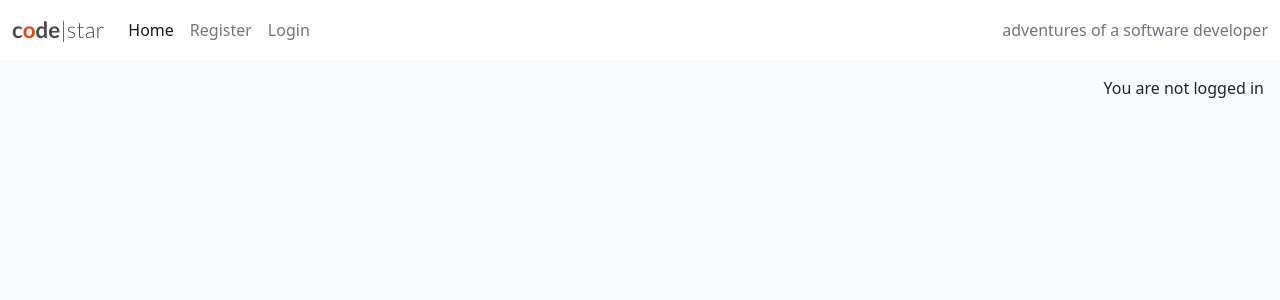
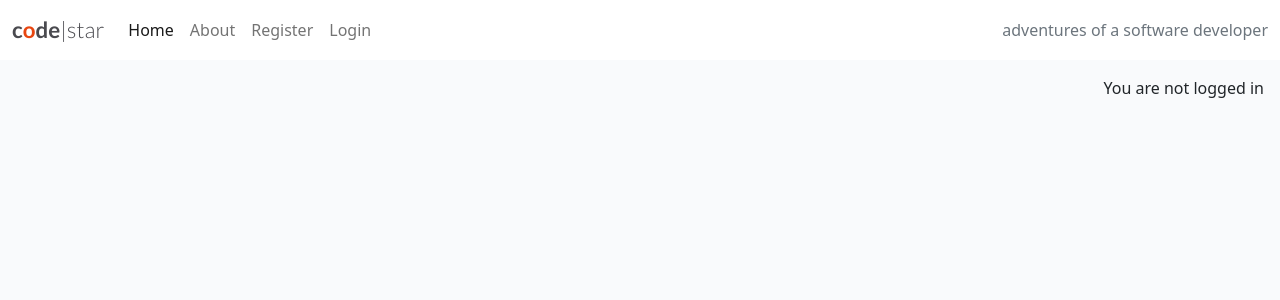
Before and after one commit to zabokaa/djangoBlog, a Django app: page / in a window 1280 px wide. Shown: the top 300 px of the page. Run offline with Django 4.2, Linux system fonts and the light colour scheme; data that the repository does not hold is empty; parts of the project's set-up code (start-up, migrations or seed data) failed here and were passed over; some libraries are stand-ins or nearby versions.

Commit message:
add about to template/base.html

```diff
--- a/templates/base.html
+++ b/templates/base.html
@@ -1,5 +1,6 @@
 {% load static %}
 {% url 'home' as home_url %}
+{% url 'about' as about_url %}
 {% url 'account_login' as login_url %}
 {% url 'account_signup' as signup_url %}
 {% url 'account_logout' as logout_url %}
@@ -45,6 +46,15 @@
                         <a class="nav-link {% if request.path == home_url %}active{% endif %}" aria-current="page"
                             href="{% url 'home' %}">Home</a>
                     </li>
+                    <li class="nav-item">
+                        <a
+                          class="nav-link
+                          {% if request.path == about_url %}active{%endif%}"
+                          aria-current="page"
+                          href="{% url 'about' %}"
+                          >About</a
+                        >
+                      </li>
                     {% if user.is_authenticated %}
                     <li class="nav-item">
                         <a class="nav-link {% if request.path == logout_url %}active{% endif %}" aria-current="page" href="{% url 'account_logout' %}">Logout</a>
```
